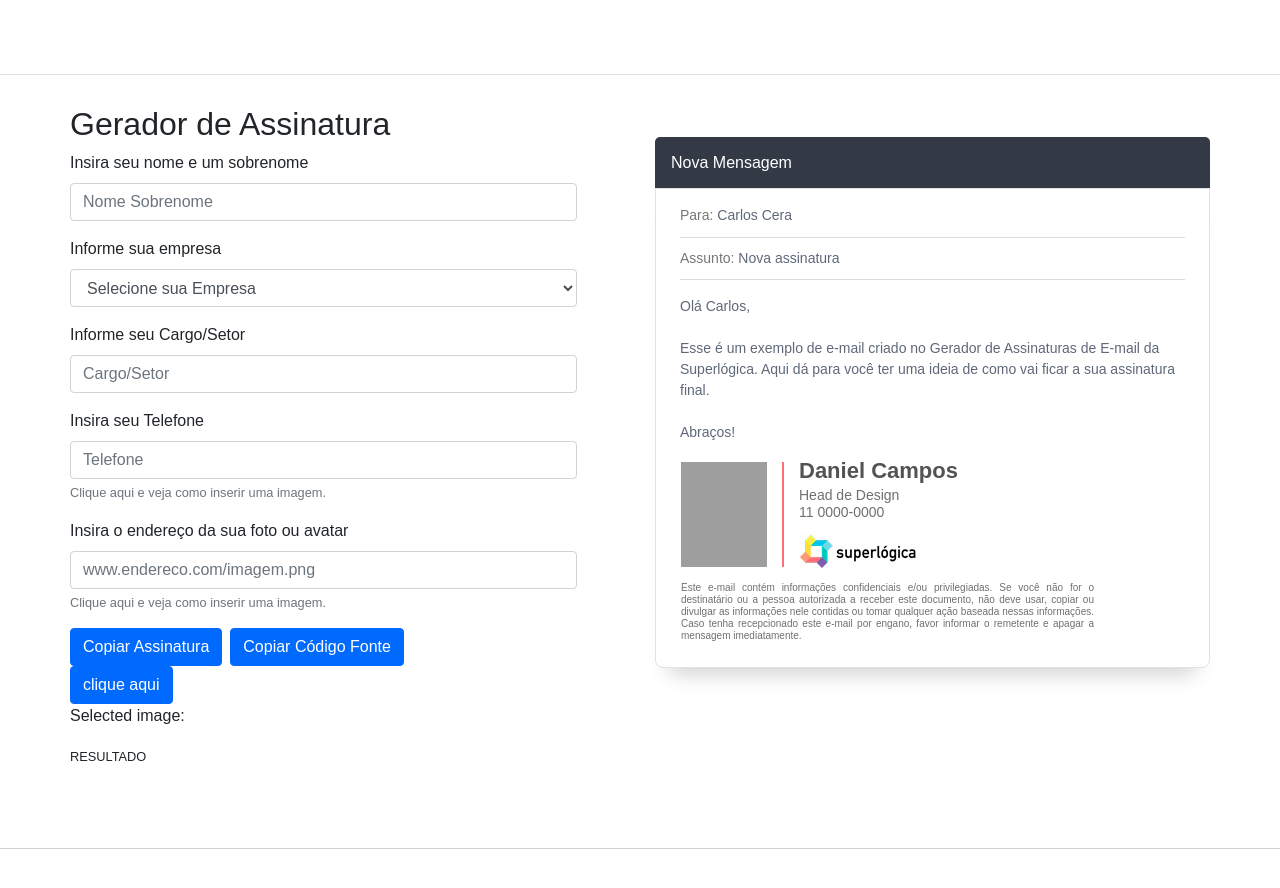
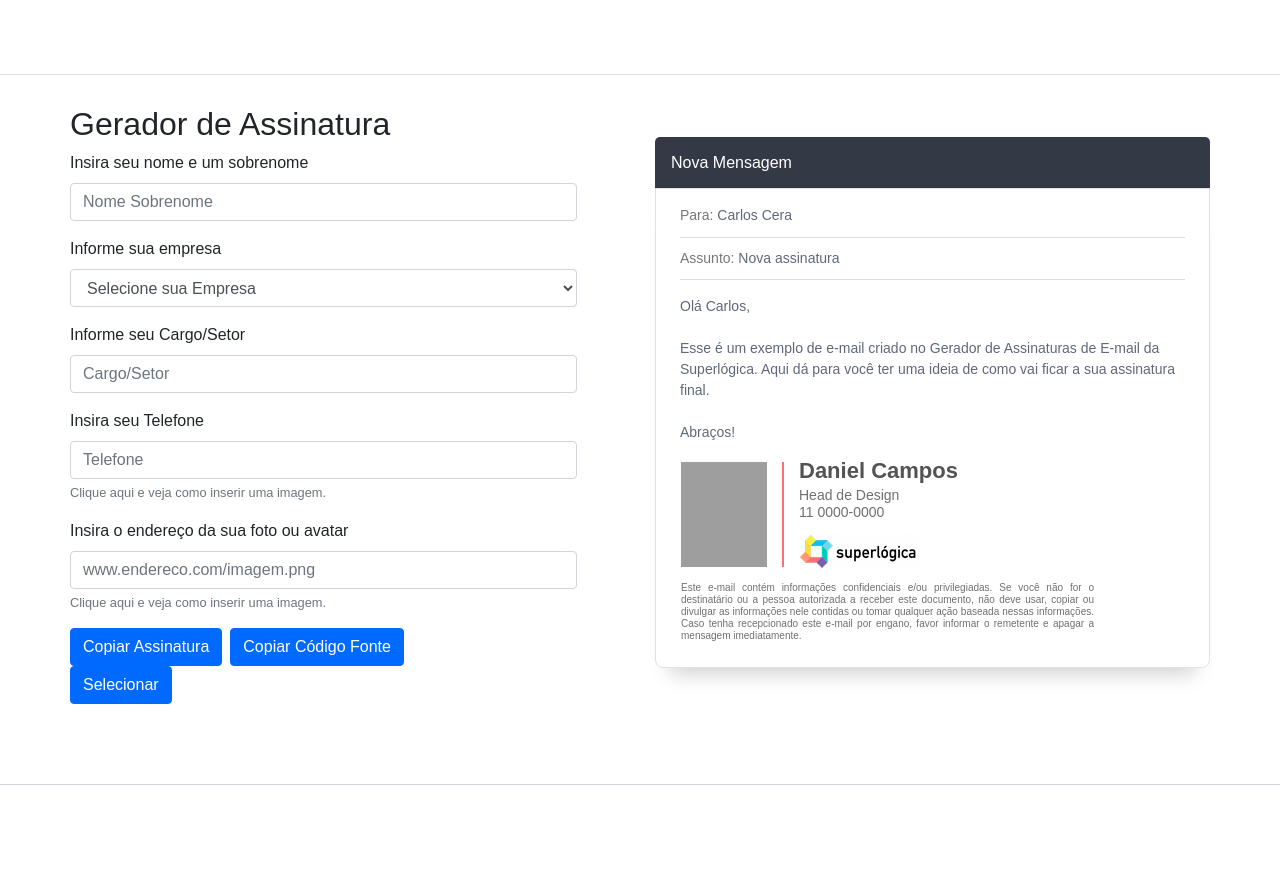
Before and after one commit to thayna-oliveira/superlogica-gerador-de-assinaturas, a React (Create React App) app: page / in a window 1280 px wide. Shown: the top 888 px of the page. Built offline with nearby package versions, Linux system fonts and the light colour scheme; grey boxes are pictures that could not be loaded.

Commit message:
corrigindo componentes

```diff
--- a/src/App.js
+++ b/src/App.js
@@ -1,6 +1,5 @@
 import React from 'react';
 import logo from './logo.svg';
-import './App.css';
 
 import Navbar from './components/Navbar';
 import Footer from './components/Footer';
--- a/src/components/Gallery/index.js
+++ b/src/components/Gallery/index.js
@@ -1,6 +1,8 @@
 import React, { Component } from 'react';
 
 import GalleryItem from '../GalleryItem';
+import Button from '../Button';
+
 
 class Gallery extends Component {
 
@@ -30,13 +32,9 @@ class Gallery extends Component {
         });
     }
 
-
     submitHandler(evt) {
-
         evt.preventDefault();
-
         this.props.callbackFromParent(this.state.selectedImage);
-
     }
 
     render() {
@@ -49,11 +47,14 @@ class Gallery extends Component {
                         src={url}
                         alt="Foto"
                         clickHandler={(e) => this.setState({ selectedImage: url })}></GalleryItem>
-
                 )}
 
-                <button className="btn btn-primary" type="button" onClick={(e) => this.submitHandler(e)}>clique aqui</button>
-                <p>Selected image: {this.state.selectedImage}</p>
+                <Button
+                    clickHandler={(e) => this.submitHandler(e)}
+                    style="btn mr-2 btn-primary">
+                    Selecionar
+                </Button>
+
             </div>
         )
     }
--- a/src/components/Gerador/index.js
+++ b/src/components/Gerador/index.js
@@ -11,7 +11,6 @@ class Gerador extends Component {
   constructor(props) {
 
     super(props);
-
 
     this.state = {
       nome: 'Daniel Campos',
@@ -182,9 +181,8 @@ class Gerador extends Component {
                 {this.state.copiarFonte}
               </Button>
 
-              <Gallery callbackFromParent={this.handleData}/>
-              <small>RESULTADO</small>
-              {this.state.child}
+              <Gallery callbackFromParent={this.handleData} />
+
 
             </div>
 
```
